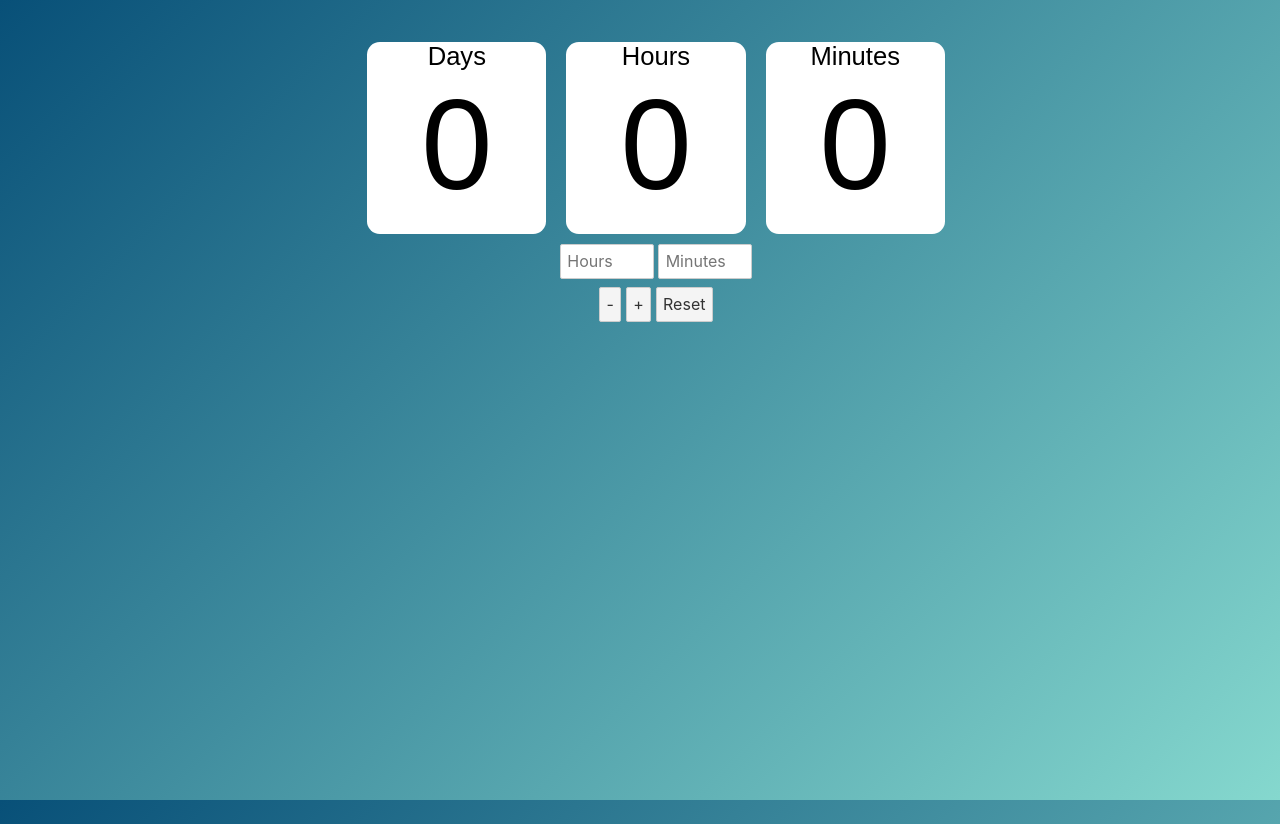
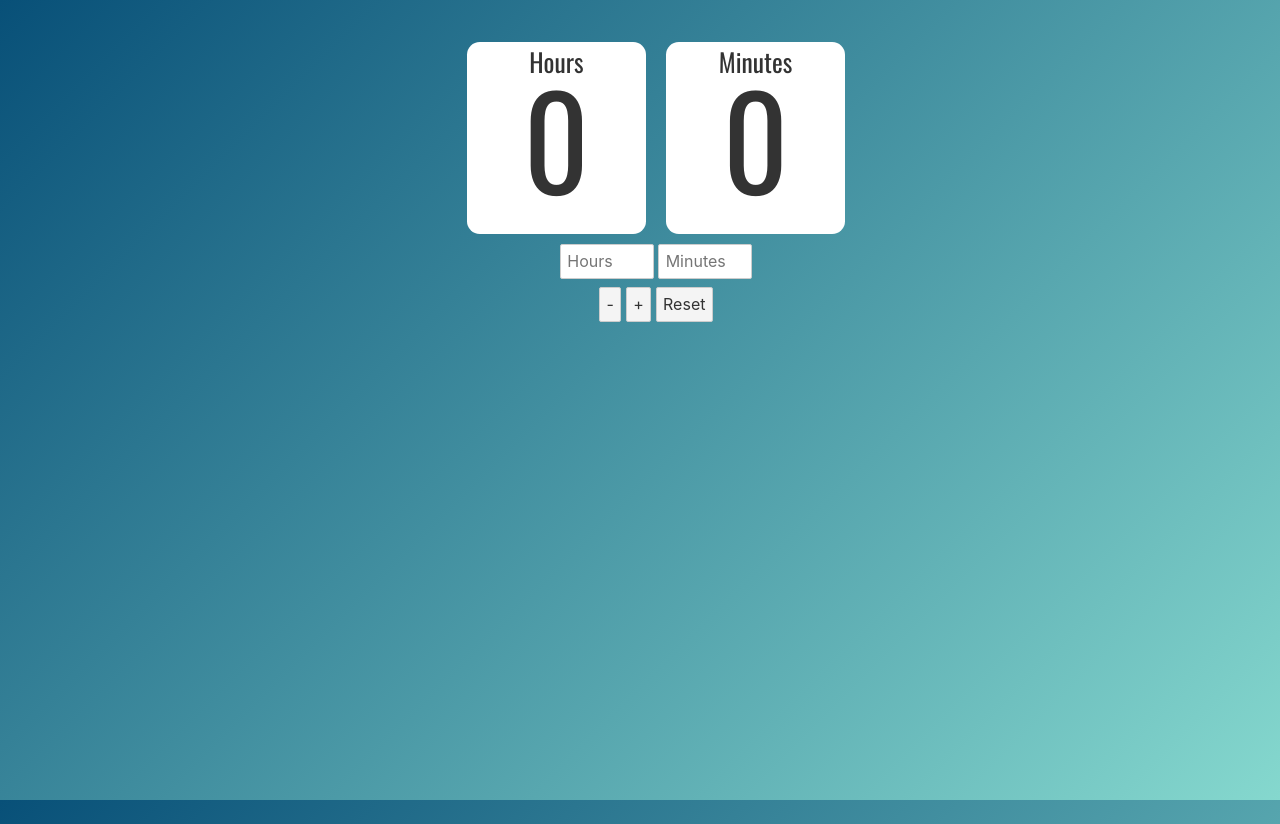
Before and after one commit to mozok/sumtime, a Svelte app: page / in a window 1280 px wide. Shown: the top 824 px of the page. Built offline with nearby package versions, Linux system fonts and the light colour scheme.

Commit message:
add styling to TimeTotal element

```diff
--- a/public/global.css
+++ b/public/global.css
@@ -1,3 +1,7 @@
+@font-face {
+	font-family: Oswald; src: url('Oswald-Regular.ttf');
+}
+
 html, body {
 	position: relative;
 	width: 100%;
@@ -10,7 +14,7 @@ body {
 	background: #85D8CE;
 	background: linear-gradient(135deg, #085078, #85D8CE);
 	font-family: -apple-system, BlinkMacSystemFont, "Segoe UI", Roboto, Oxygen-Sans, Ubuntu, Cantarell, "Helvetica Neue", sans-serif;
-  }
+}
 
 a {
 	color: rgb(0,100,200);
--- a/src/TimeTotal.svelte
+++ b/src/TimeTotal.svelte
@@ -1,5 +1,7 @@
 <script>
     import { timeSlots } from './stores.js';
+    import { fade } from 'svelte/transition';
+
     let days = 0,
         hours = 0,
         minutes = 0;
@@ -36,16 +38,18 @@
 </script>
 
 <div class="container">
+    {#if days}
+        <div transition:fade class="column">
+            <div class="title">Days</div>
+            <div class="digit">{days}</div>
+        </div>
+    {/if}
     <div class="column">
-        <span class="title">Days</span>
-        <div class="digit">{days}</div>
-    </div>
-    <div class="column">
-        <span class="title">Hours</span>
+        <div class="title">Hours</div>
         <div class="digit">{hours}</div>
     </div>
     <div class="column">
-        <span class="title">Minutes</span>
+        <div class="title">Minutes</div>
         <div class="digit">{minutes}</div>
     </div>
 </div>
@@ -64,6 +68,7 @@
         background-color: #fff;
         border-radius: 1vw;
         font-family: Oswald, sans-serif;
+        color: #333
     }
 
     .container .column .title {
@@ -72,5 +77,7 @@
 
     .container .column .digit {
         font-size: 10vw;
+        position: relative;
+        bottom: 20%;
     }
 </style>
```
Also changed, not shown: public/Oswald-Regular.ttf (added).
